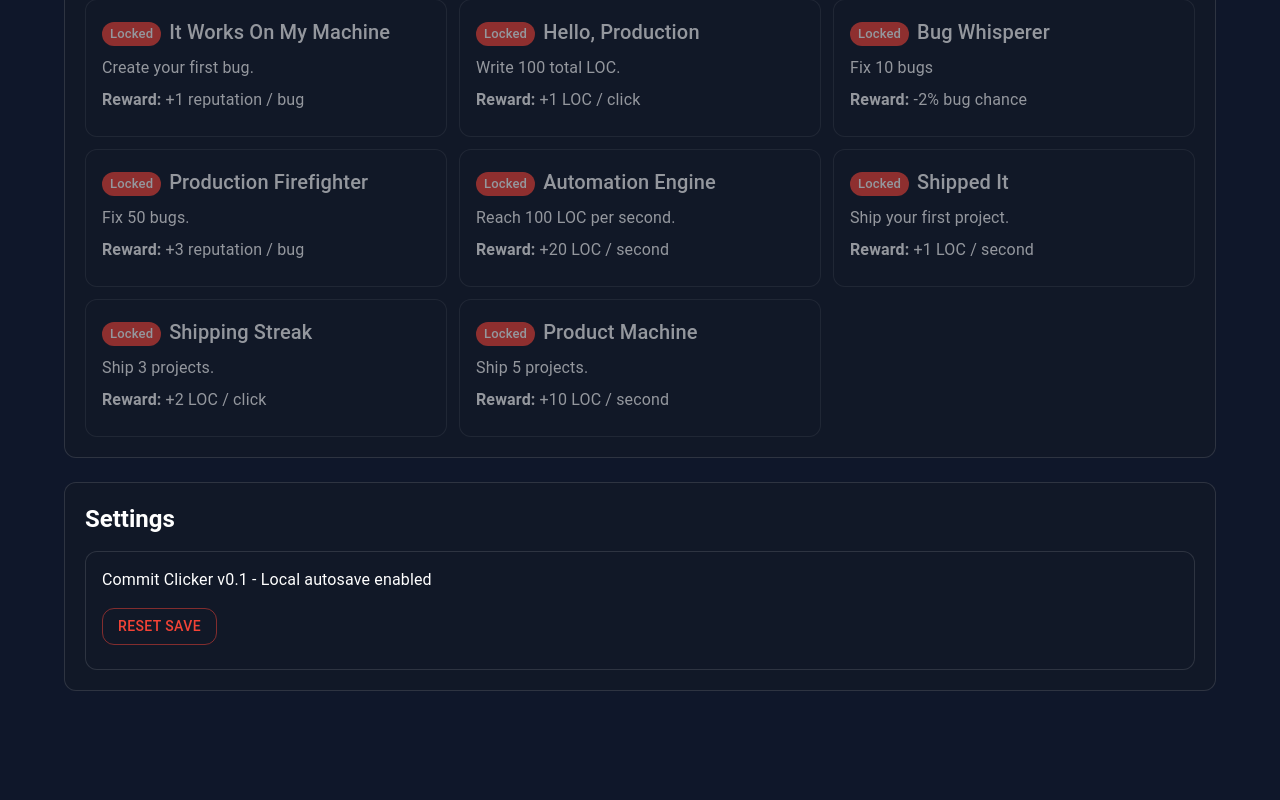
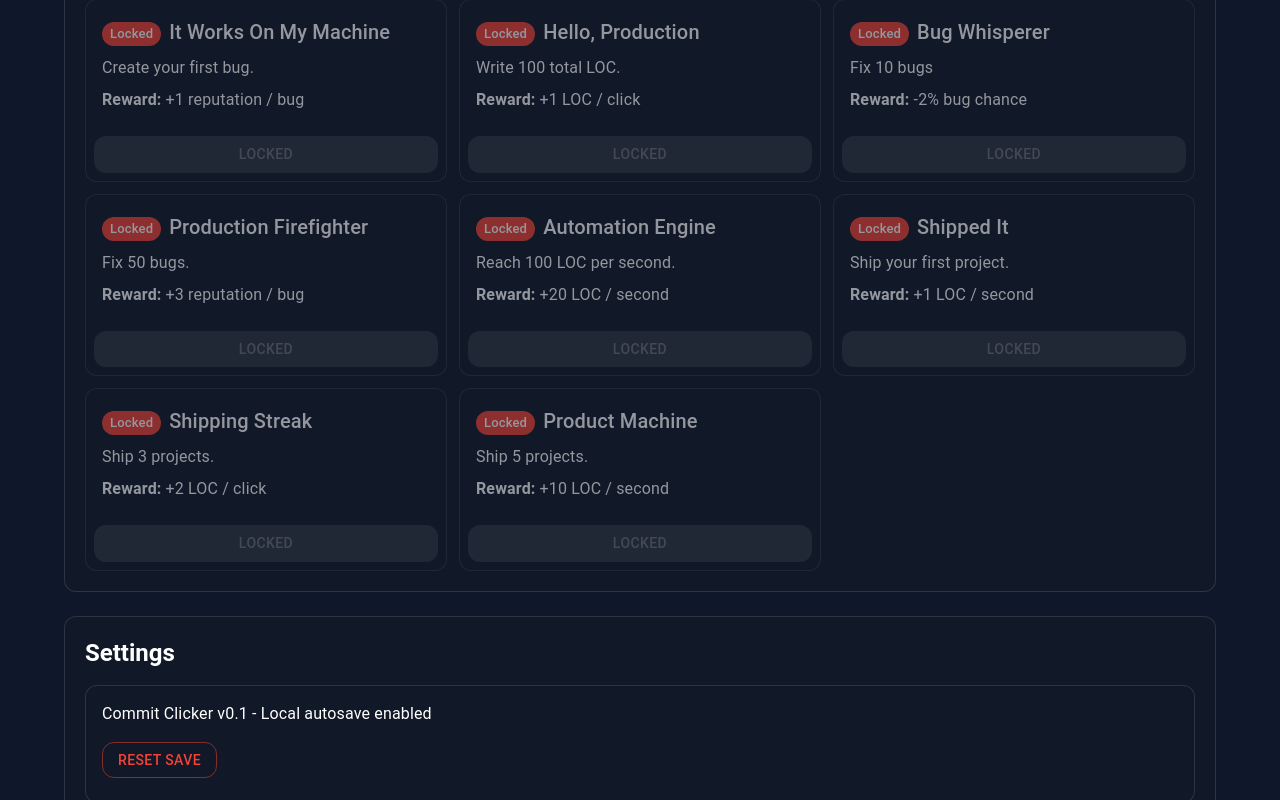
Before and after one commit to BlazingHotCode/commit-clicker, a React (Vite) app: page / in a window 1280 px wide. Shown: the part 2956-3756 px from the top of the page. Before the commit the page ends 3679 px from the top, so only its background shows below. Built offline with nearby package versions, Linux system fonts and the light colour scheme.

Commit message:
add claim buttons to achievements

```diff
--- a/src/App.tsx
+++ b/src/App.tsx
@@ -189,7 +189,12 @@ function App() {
         <Box sx={{ display: { xs: "none", md: "grid" }, gap: 3 }}>
           <MilestonePanel state={state} />
 
-          <AchievementPanel state={state} />
+          <AchievementPanel
+            state={state}
+            onClaimAchievement={(achievementId) =>
+              dispatch({ type: "CLAIM_ACHIEVEMENT", achievementId })
+            }
+          />
 
           {DEBUG_TOOLS_ENABLED && (
             <DebugPanel state={state} dispatch={dispatch} />
@@ -229,7 +234,12 @@ function App() {
               </AccordionSummary>
 
               <AccordionDetails>
-                <AchievementPanel state={state} />
+                <AchievementPanel
+                  state={state}
+                  onClaimAchievement={(achievementId) =>
+                    dispatch({ type: "CLAIM_ACHIEVEMENT", achievementId })
+                  }
+                />
               </AccordionDetails>
             </Accordion>
 
--- a/src/components/achievements/AchievementPanel.tsx
+++ b/src/components/achievements/AchievementPanel.tsx
@@ -1,5 +1,7 @@
 import {
+  Button,
   Card,
+  CardActions,
   CardContent,
   Chip,
   Grid,
@@ -11,9 +13,13 @@ import type { GameState } from "../../game/state/types";
 
 type AchievementPanelProps = {
   state: GameState;
+  onClaimAchievement: (achievementId: string) => void;
 };
 
-export function AchievementPanel({ state }: AchievementPanelProps) {
+export function AchievementPanel({
+  state,
+  onClaimAchievement,
+}: AchievementPanelProps) {
   return (
     <Paper component="section" variant="outlined" sx={{ p: 2.5 }}>
       <Typography variant="h5" component="h2" sx={{ mb: 2, fontWeight: 700 }}>
@@ -54,6 +60,20 @@ export function AchievementPanel({ state }: AchievementPanelProps) {
                     <strong>Reward:</strong> {achievement.rewardLabel}
                   </Typography>
                 </CardContent>
+                <CardActions>
+                  <Button
+                    fullWidth
+                    variant="contained"
+                    disabled={!claimable}
+                    onClick={() => onClaimAchievement(achievement.id)}
+                  >
+                    {claimed
+                      ? "Claimed"
+                      : claimable
+                        ? "Claim Reward"
+                        : "Locked"}
+                  </Button>
+                </CardActions>
               </Card>
             </Grid>
           );
```
